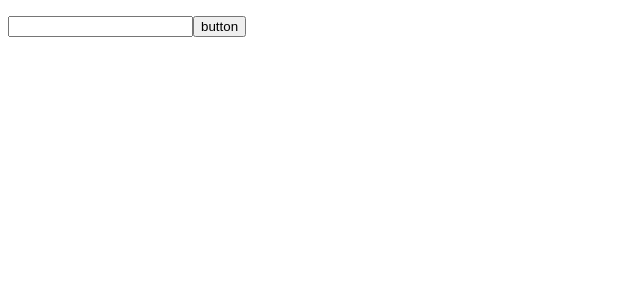
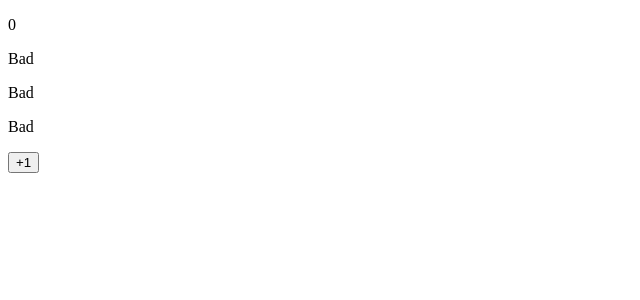
Before and after one commit to natsukitoku/vue-lesson, a Vue app: page / in a window 1280 px wide. Shown: the top 300 px of the page, without its empty margins (0-640 px from the left). Built offline with nearby package versions, Linux system fonts and the light colour scheme.

Commit message:
computed使用例

```diff
--- a/index.html
+++ b/index.html
@@ -12,7 +12,8 @@
     <!-- <div id="example2"></div> -->
     <!-- <div id="example3"></div> -->
     <!-- <div id="example4"></div> -->
-    <div id="example5"></div>
+    <!-- <div id="example5"></div> -->
+    <div id="example6"></div>
     <script type="module" src="/src/main.js"></script>
   </body>
 </html>
--- /dev/null
+++ b/src/Example6.vue
@@ -0,0 +1,22 @@
+<script setup>
+import { ref,computed } from 'vue';
+const score = ref(0)
+function tmp() {
+  return score.value > 3 ? 'Good' : 'Bad'
+}
+const evaluation = computed(() => {
+  return score.value > 3 ? 'Good' : 'Bad'
+})
+const parentComp = computed(() => {
+  console.log('parent computed')
+  return evaluation.value
+})
+</script>
+<template>
+  <p>{{ score }}</p>
+  <p>{{ score > 3 ? 'Good' : 'Bad' }}</p>
+  <p>{{ parentComp }}</p>
+  <!-- 関係がない再レンダリング毎に処理が走ってしまうためcomputedを使おう -->
+  <p>{{ tmp() }}</p>
+  <button @click="score++">+1</button>
+</template>
--- a/src/main.js
+++ b/src/main.js
@@ -4,16 +4,19 @@ import App from "./App.vue";
 // import Example2 from "./Example2.vue";
 // import Example3 from "./Example3.vue";
 // import Example4 from "./Example4.vue";
-import Example5 from "./Example5.vue";
+// import Example5 from "./Example5.vue";
+import Example6 from "./Example6.vue";
 const app = createApp(App);
 // const exampleApp = createApp(Example);
 // const exampleApp2 = createApp(Example2);
 // const exampleApp3 = createApp(Example3);
 // const exampleApp4 = createApp(Example4);
-const exampleApp5 = createApp(Example5);
+// const exampleApp5 = createApp(Example5);
+const exampleApp6 = createApp(Example6);
 app.mount('#app');
 // exampleApp.mount('#example');
 // exampleApp2.mount('#example2');
 // exampleApp3.mount('#example3');
 // exampleApp4.mount('#example4');
-exampleApp5.mount('#example5');
+// exampleApp5.mount('#example5');
+exampleApp6.mount('#example6');
```
